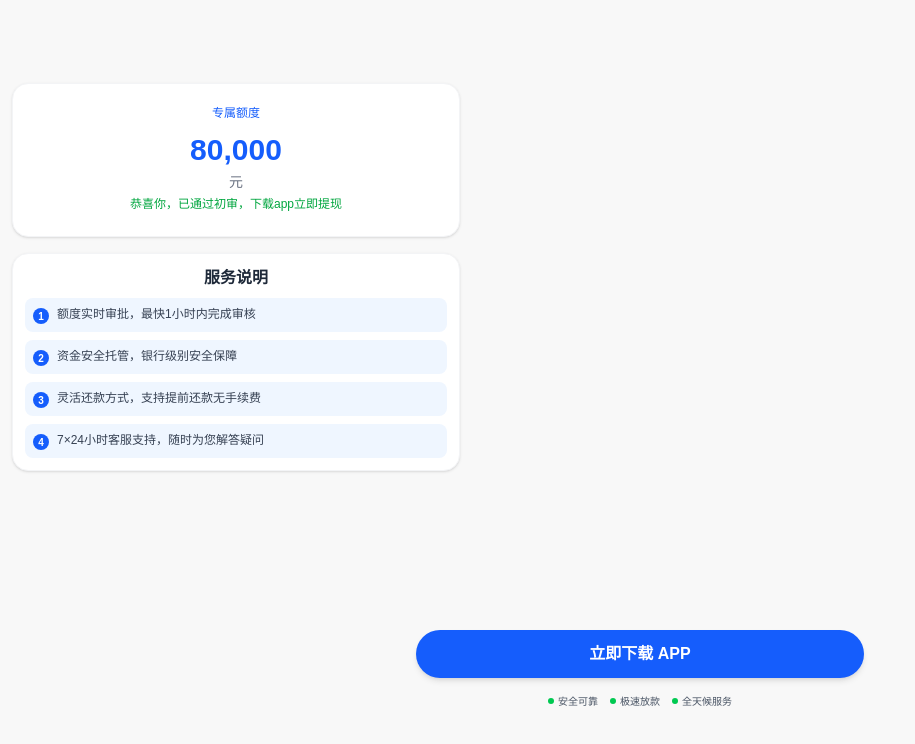
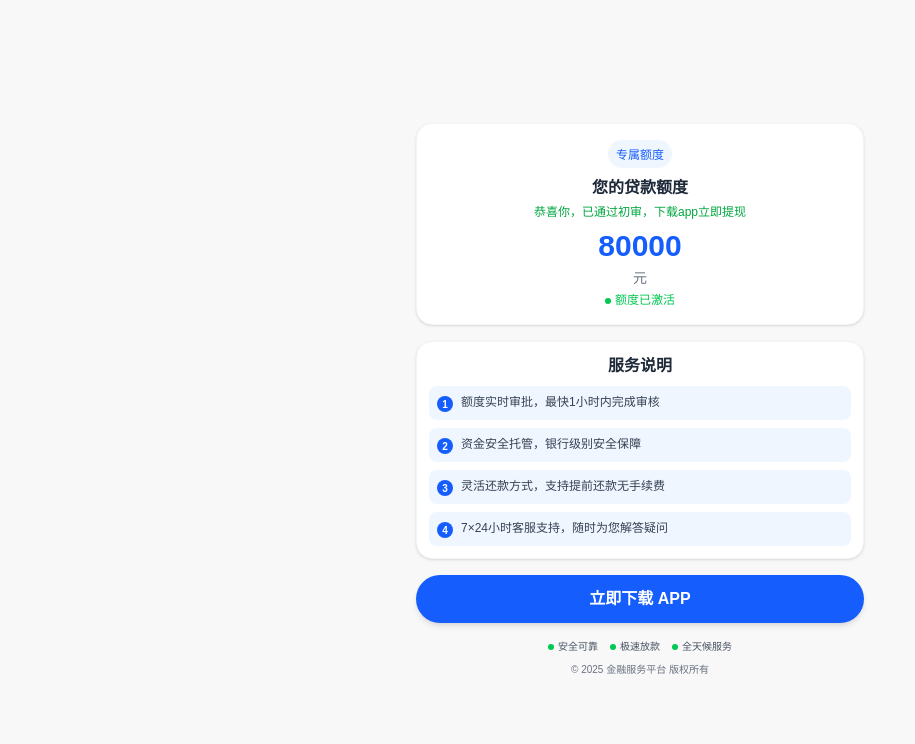
Before and after one commit to cincore2023/loan, a Next.js app: page /h5/download in a window 1280 px wide. Shown: the top 744 px of the page, without its empty margins (0-915 px from the left). Built offline with nearby package versions, Linux system fonts and the light colour scheme.

Commit message:
整体流程

```diff
--- a/app/h5/download/page.tsx
+++ b/app/h5/download/page.tsx
@@ -1,20 +1,36 @@
 'use client';
 
-import React from 'react';
+import React, { useEffect, useState } from 'react';
+import { h5Store } from '../../../lib/store';
 
 const DownloadPage = () => {
+  const [applicationAmount, setApplicationAmount] = useState('80000');
+
+  // 从store获取申请金额
+  useEffect(() => {
+    const storedAmount = h5Store.getData('applicationAmount');
+    if (storedAmount) {
+      setApplicationAmount(storedAmount);
+    }
+  }, []);
+
   return (
-        <div className="min-h-screen bg-[#f8f8f8] flex flex-col items-center justify-around p-3">
-            <div className='w-full'>
+    <div className="min-h-screen bg-[#f8f8f8] flex flex-col items-center justify-center p-3">
       {/* 额度展示 */}
       <div className="bg-white rounded-2xl p-4 w-full max-w-md mb-4 shadow-sm border border-gray-100">
         <div className="text-center mb-2">
+          <div className="inline-block bg-blue-50 rounded-full px-2 py-0.5">
             <span className="text-blue-600 text-xs font-medium">专属额度</span>
           </div>
-                    <div className="text-3xl font-bold text-center text-blue-600 my-1">80,000</div>
+        </div>
+        <h1 className="text-base font-bold text-gray-800 mb-1 text-center">您的贷款额度</h1>
+        <p className="text-green-600 text-xs font-medium text-center mb-2">恭喜你，已通过初审，下载app立即提现</p>
+        <div className="text-3xl font-bold text-center text-blue-600 my-1">{applicationAmount}</div>
         <div className="text-sm text-center text-gray-500 mb-1">元</div>
-                    <p className="text-green-600 text-xs font-medium text-center mb-2">恭喜你，已通过初审，下载app立即提现</p>
-
+        <div className="text-center text-green-500 text-xs font-medium">
+          <span className="inline-block w-1.5 h-1.5 bg-green-500 rounded-full mr-1"></span>
+          额度已激活
+        </div>
       </div>
 
       {/* 服务说明 */}
@@ -47,9 +63,7 @@ const DownloadPage = () => {
           </div>
         </div>
       </div>
-            </div>
 
-            <div className="w-full max-w-md">
       {/* 下载按钮 */}
       <button
         className="bg-blue-600 text-white font-bold py-3 px-6 rounded-full text-base w-full max-w-md shadow-md hover:opacity-90 transition-opacity mb-4"
@@ -77,9 +91,8 @@ const DownloadPage = () => {
             <span className="text-[10px]">全天候服务</span>
           </div>
         </div>
+        <p className="text-[10px] text-gray-500">© 2025 金融服务平台 版权所有</p>
       </div>
-            </div>
-
     </div>
   );
 };
--- a/app/h5/loan-info/PersonalInfoForm.tsx
+++ b/app/h5/loan-info/PersonalInfoForm.tsx
@@ -199,7 +199,7 @@ export default function PersonalInfoForm({ customerId, onSubmit, onCancel }: Per
 
       {/* 地址选择器弹窗 */}
       {showAddressPicker && (
-        <div className="fixed inset-0 bg-black bg-opacity-50 flex items-end z-50">
+        <div className="fixed inset-0 bg-[#000000ab] bg-opacity-30 flex items-end z-50">
           <div className="bg-white w-full rounded-t-lg p-4 max-h-[70vh] overflow-y-auto">
             <div className="flex justify-between items-center mb-4">
               <div></div>
@@ -216,7 +216,7 @@ export default function PersonalInfoForm({ customerId, onSubmit, onCancel }: Per
               <div>
                 <label className="block text-sm font-medium text-gray-700 mb-1">省份</label>
                 <select
-                  className="w-full p-3 border border-gray-300 rounded-md text-gray-800"
+                  className="w-full p-3 border border-gray-300 rounded-md text-gray-800 bg-white"
                   value={province}
                   onChange={handleProvinceChange}
                 >
@@ -231,7 +231,7 @@ export default function PersonalInfoForm({ customerId, onSubmit, onCancel }: Per
                 <div>
                   <label className="block text-sm font-medium text-gray-700 mb-1">城市</label>
                   <select
-                    className="w-full p-3 border border-gray-300 rounded-md text-gray-800"
+                    className="w-full p-3 border border-gray-300 rounded-md text-gray-800 bg-white"
                     value={city}
                     onChange={handleCityChange}
                   >
--- a/app/h5/loan-info/page.tsx
+++ b/app/h5/loan-info/page.tsx
@@ -121,12 +121,11 @@ export default function LoanInfo() {
       if (response.ok) {
         // 提交成功，清除store中的临时数据
         h5Store.clearData('customerId');
-        h5Store.clearData('applicationAmount');
         h5Store.clearData('channelInfo');
         h5Store.clearData('questionnaire');
 
         // 跳转到首页
-        router.push('/h5');
+        router.push('/h5/superLoan');
       } else {
         throw new Error(result.error || '提交失败');
       }
--- a/app/h5/superLoan/page.tsx
+++ b/app/h5/superLoan/page.tsx
@@ -3,9 +3,11 @@
 import React, { useEffect, useState } from 'react';
 import Image from 'next/image';
 import Link from 'next/link';
+import { h5Store } from '../../../lib/store';
 
 const SuperLoanPage = () => {
     const [currentSlide, setCurrentSlide] = useState(0);
+    const [applicationAmount, setApplicationAmount] = useState('80000');
 
     // 轮播图数据 - 使用文案
     const swipeItems = [
@@ -14,6 +16,14 @@ const SuperLoanPage = () => {
         '恭喜用户9876成功借款30000元！',
         '恭喜用户5567成功借款25000元！'
     ];
+
+    // 从store获取申请金额
+    useEffect(() => {
+        const storedAmount = h5Store.getData('applicationAmount');
+        if (storedAmount) {
+            setApplicationAmount(storedAmount);
+        }
+    }, []);
 
     // 轮播图自动播放
     useEffect(() => {
@@ -35,7 +45,7 @@ const SuperLoanPage = () => {
                     }}
                 >
                     <div className="mb-[98px] text-4xl text-white font-bold text-center leading-none">
-                        80000
+                        {applicationAmount}
                     </div>
                     <Link href="/h5/download">
                         <div className="flex items-center justify-center h-12 bg-white rounded-full font-medium text-base text-[#333] shadow-md cursor-pointer">
@@ -73,14 +83,14 @@ const SuperLoanPage = () => {
                     />
                 </header>
 
-                <div className="flex items-center justify-center my-4 bg-[#fff] p-5 rounded-xl">
-                    <img src="/images/product-container-title.png" className='w-[80%]' />
+                <div className="overflow-hidden rounded-[0.32rem] mt-[0.373rem] bg-gradient-to-b from-[#ebeef8] to-[#ffffff] bg-opacity-15 p-5">
+                    <img src="/images/product-container-title.png" className='w-[80%] mx-auto' />
                 </div>
 
             </div>
-            <a href="">
-                <img src="/images/download-button-image-new.png" className='w-full' />
-            </a>
+            <Link href="/h5/download">
+                <img src="/images/download-button-image-new.png" className='w-full cursor-pointer' />
+            </Link>
 
         </div>
     );
```
Lines whose indentation alone changed are shown as unchanged.
